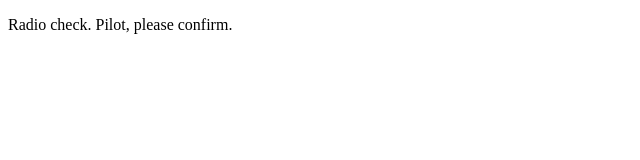
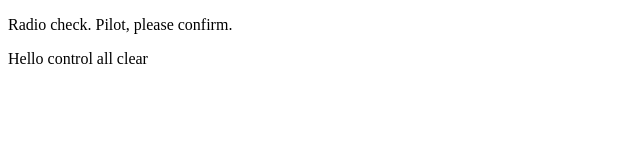
Before and after one commit to DestineePW/Studio-Communication-Log-Control, a plain HTML site: page index.html in a window 1280 px wide. Shown: the whole page, without its empty margins (0-640 px from the left). Drawn offline with Linux system fonts and the light colour scheme.

Commit message:
responds to control

```diff
--- a/index.html
+++ b/index.html
@@ -2,5 +2,6 @@
 <html>
    <body>
       <p>Radio check. Pilot, please confirm.</p>
+      <p>Hello control all clear</p>
    </body>
 </html>
```
